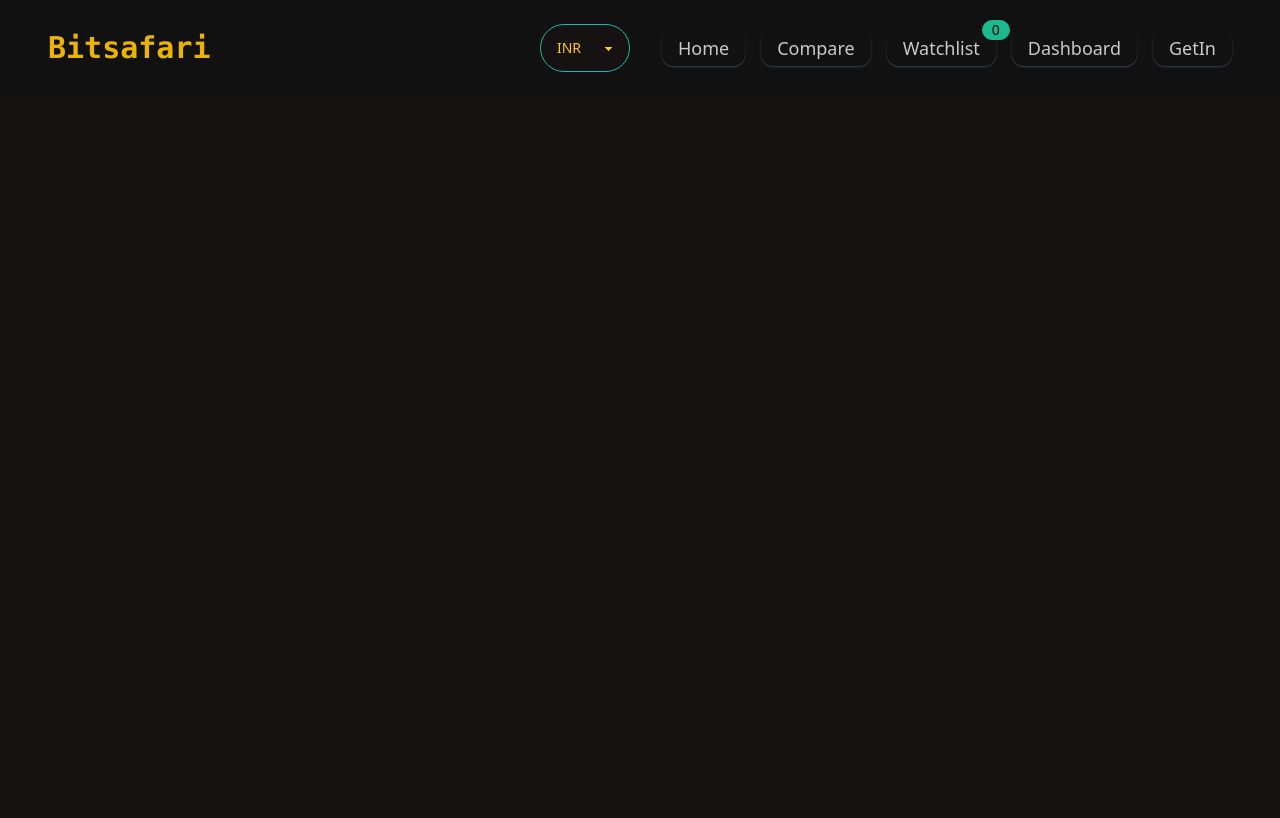
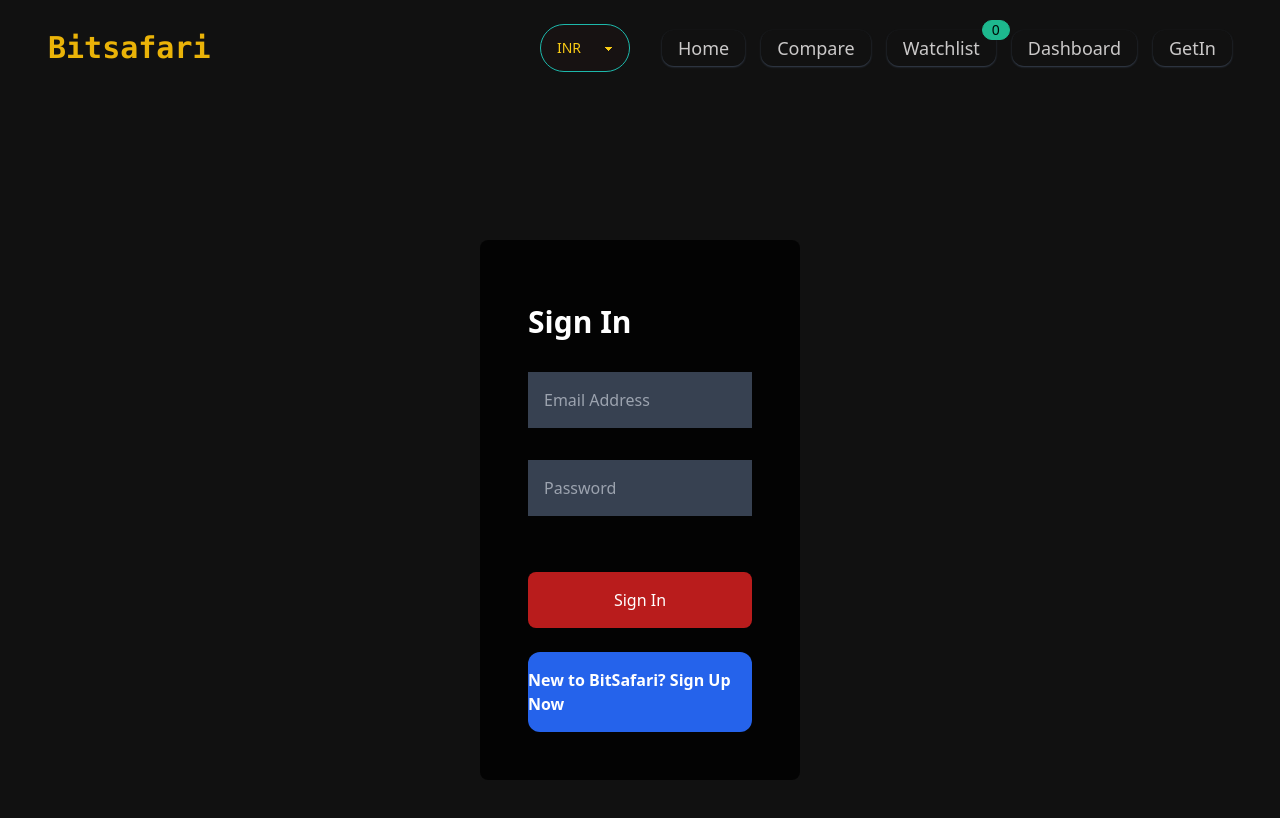
Before and after one commit to devmalya99/BitSafari, a React (Vite) app: page /getin in a window 1280 px wide. Shown: the top 818 px of the page. Built offline with nearby package versions, Linux system fonts and the light colour scheme; a web font is replaced by a local one.

Commit message:
login component v8.5

```diff
--- a/src/components/Cards/CryptoPriceCard.jsx
+++ b/src/components/Cards/CryptoPriceCard.jsx
@@ -12,6 +12,7 @@ import {
 
 import "./style.css";
 import BuyModal from "../BuyModal/BuyModal";
+import { GetCryptoState } from "../../context/cryptoContext";
 
 const CryptoPriceCard = ({ data }) => {
   const {
@@ -27,6 +28,7 @@ const CryptoPriceCard = ({ data }) => {
   } = data;
 
   const dispatch = useDispatch()
+  const currency = GetCryptoState()
   const [isGreen, setGreen] = useState(price_change_percentage_24h > 0);
 
   return (
@@ -49,7 +51,8 @@ const CryptoPriceCard = ({ data }) => {
                       <h2 className="text-lg sm:text-xl md:text-2xl lg:text-3xl  font-semibold">
                         {name}
                       </h2>
-                      <span className="text-left">₹{current_price}</span>
+                      <span className="text-left">
+                        {currency==='INR'?'₹' : '$'}{current_price}</span>
                     </div>
                   </div>
                 </td>
--- /dev/null
+++ b/src/components/GetIn/Login.jsx
@@ -0,0 +1,73 @@
+import { useState, useRef } from "react";
+
+
+import { useDispatch } from "react-redux";
+
+
+const Login = () => {
+  const [isSignInForm, setIsSignInForm] = useState(true);
+  const [errorMessage, setErrorMessage] = useState(null);
+  const dispatch = useDispatch();
+
+  const name = useRef(null);
+  const email = useRef(null);
+  const password = useRef(null);
+
+  const handleButtonClick = () => {
+  }
+
+
+
+  const toggleSignInForm = () => {
+    setIsSignInForm(!isSignInForm);
+  };
+
+  return (
+    <div className="h-screen bg-[#111]">
+
+
+      <form
+        onSubmit={(e) => e.preventDefault()}
+        className="w-full md:w-3/12 absolute p-12 bg-black my-36 mx-auto right-0 left-0 text-white rounded-lg bg-opacity-80"
+      >
+        <h1 className="font-bold text-3xl py-4">
+          {isSignInForm ? "Sign In" : "Sign Up"}
+        </h1>
+
+        {!isSignInForm && (
+          <input
+            ref={name}
+            type="text"
+            placeholder="Full Name"
+            className="p-4 my-4 w-full bg-gray-700"
+          />
+        )}
+        <input
+          ref={email}
+          type="text"
+          placeholder="Email Address"
+          className="p-4 my-4 w-full bg-gray-700"
+        />
+        <input
+          ref={password}
+          type="password"
+          placeholder="Password"
+          className="p-4 my-4 w-full bg-gray-700"
+        />
+        <p className="text-red-500 font-bold text-lg py-2">{errorMessage}</p>
+        <button
+          className="p-4 my-6 bg-red-700 w-full rounded-lg"
+          onClick={handleButtonClick}
+        >
+          {isSignInForm ? "Sign In" : "Sign Up"}
+        </button>
+        <p className="py-4 cursor-pointer bg-blue-600 rounded-xl font-semibold" onClick={toggleSignInForm}>
+          {isSignInForm
+            ? "New to BitSafari? Sign Up Now"
+            : "Already registered? Sign In Now."}
+        </p>
+      </form>
+    </div>
+  );
+};
+export default Login;
--- a/src/components/Navigation.jsx
+++ b/src/components/Navigation.jsx
@@ -8,6 +8,7 @@ import LandingPage from '../components/LandingPage/index'
 import Dashboard from '../Pages/Dashboard'
 import WatchList from '../Pages/Dashboard/WatchList'
 import Compare from '../components/Compare'
+import Login from './GetIn/Login'
 const Navigation = () => {
   return (
     <div>
@@ -21,6 +22,7 @@ const Navigation = () => {
        <Route path="/watchlist" element={<WatchList/>}/>
        <Route path="/home" element={<Homepage/>}/>
        <Route path="/coins/:id" element={<CoinPage/>}/>
+       <Route path='/getin' element={<Login/>}/>
        </Routes>
 
      </BrowserRouter>
--- a/src/components/common/Header/Header.jsx
+++ b/src/components/common/Header/Header.jsx
@@ -57,7 +57,7 @@ function Header() {
           <button className="text-lg shadow-sm shadow-gray-700 rounded-xl px-4 py-1 hover:shadow-gray-500 hover:text-xl">Dashboard</button>
         </Link>
 
-        <Link to="/dashboard">
+        <Link to="/getin">
           <button className="text-lg shadow-sm shadow-gray-700 rounded-xl px-4 py-1 hover:shadow-gray-500 hover:text-xl">GetIn</button>
         </Link>
 
--- a/src/components/common/Header/drawer.jsx
+++ b/src/components/common/Header/drawer.jsx
@@ -57,7 +57,7 @@ export default function TemporaryDrawer() {
             <p className="text-2xl px-2 py-1 mb-4 rounded-xl text-yellow-500 font-bold shadow-gray-700 shadow-sm hover:border-e-2">Dashboard</p>
           </Link>
 
-          <Link to="/signup">
+          <Link to="/getin">
             <p className="text-2xl px-2 py-1 mb-4 rounded-xl text-yellow-500 font-bold shadow-gray-700 shadow-sm hover:border-e-2">Get In</p>
           </Link>
 
```
